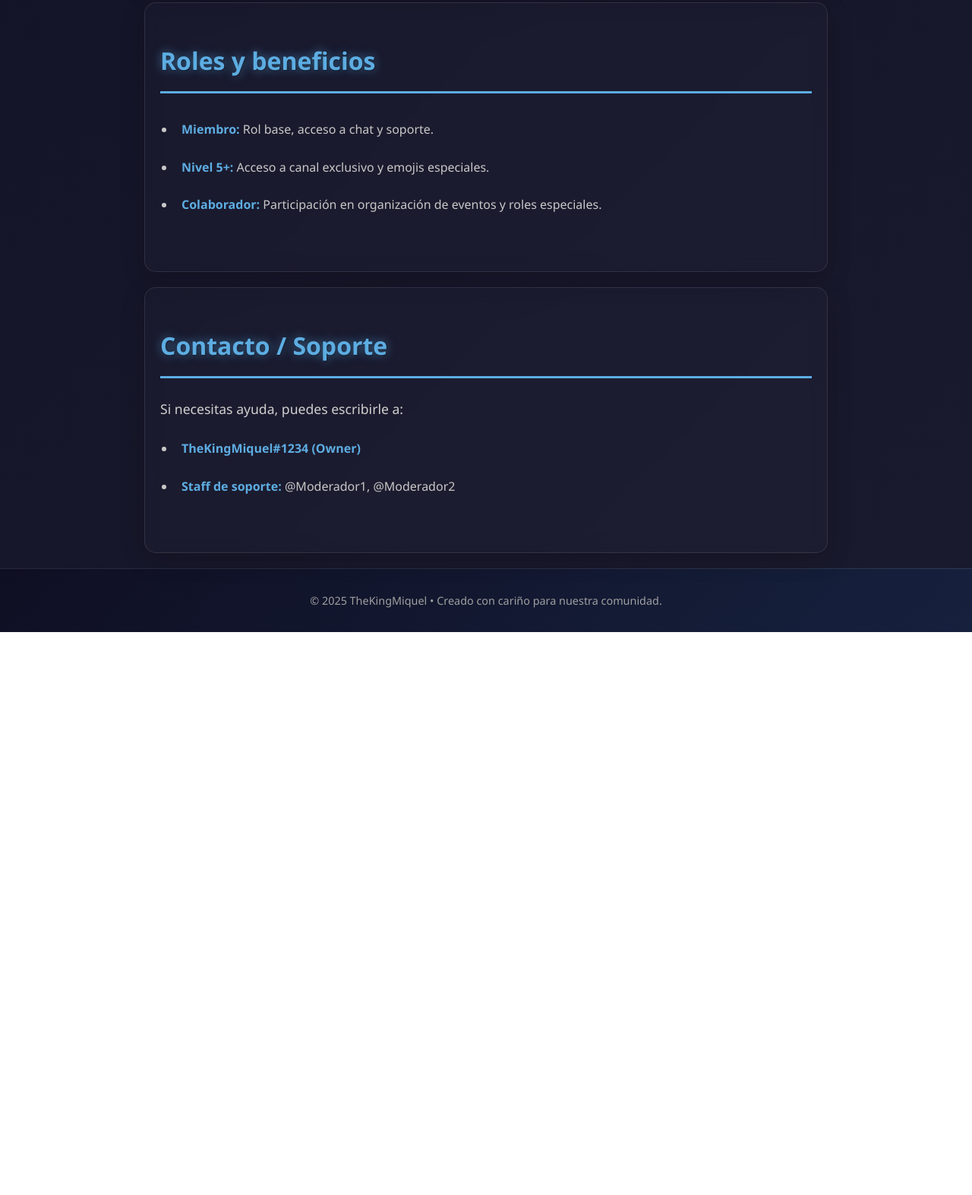
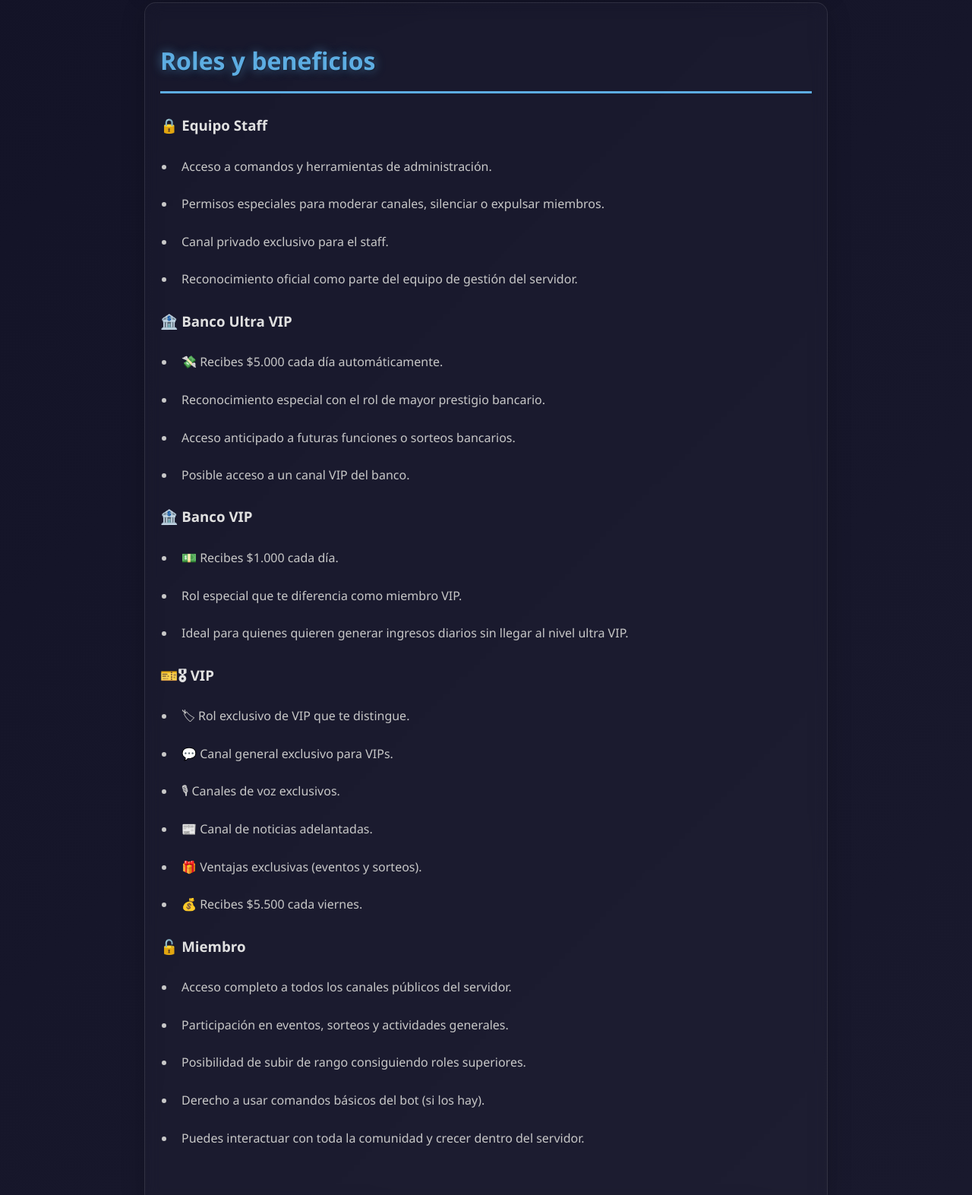
Before and after one commit to PFCO10/TheKingMiquel, a plain HTML site: page index.html in a window 1280 px wide. Shown: the part 2178-3751 px from the top of the page at 76% size. Before the commit the page ends 3010 px from the top, so only its background shows below. Drawn offline with Linux system fonts and the light colour scheme.

Commit message:
Update index.html

```diff
--- a/index.html
+++ b/index.html
@@ -338,11 +338,58 @@
 
   <section id="roles">
     <h2>Roles y beneficios</h2>
-    <ul>
-      <li><strong>Miembro:</strong> Rol base, acceso a chat y soporte.</li>
-      <li><strong>Nivel 5+:</strong> Acceso a canal exclusivo y emojis especiales.</li>
-      <li><strong>Colaborador:</strong> Participación en organización de eventos y roles especiales.</li>
-    </ul>
+   <div class="role-card staff">
+  <h3>🔒 Equipo Staff</h3>
+  <ul>
+    <li>Acceso a comandos y herramientas de administración.</li>
+    <li>Permisos especiales para moderar canales, silenciar o expulsar miembros.</li>
+    <li>Canal privado exclusivo para el staff.</li>
+    <li>Reconocimiento oficial como parte del equipo de gestión del servidor.</li>
+  </ul>
+</div>
+
+<div class="role-card banco-ultra-vip">
+  <h3>🏦 Banco Ultra VIP</h3>
+  <ul>
+    <li>💸 Recibes $5.000 cada día automáticamente.</li>
+    <li>Reconocimiento especial con el rol de mayor prestigio bancario.</li>
+    <li>Acceso anticipado a futuras funciones o sorteos bancarios.</li>
+    <li>Posible acceso a un canal VIP del banco.</li>
+  </ul>
+</div>
+
+<div class="role-card banco-vip">
+  <h3>🏦 Banco VIP</h3>
+  <ul>
+    <li>💵 Recibes $1.000 cada día.</li>
+    <li>Rol especial que te diferencia como miembro VIP.</li>
+    <li>Ideal para quienes quieren generar ingresos diarios sin llegar al nivel ultra VIP.</li>
+  </ul>
+</div>
+
+<div class="role-card vip">
+  <h3>🎫🎖 VIP</h3>
+  <ul>
+    <li>🏷 Rol exclusivo de VIP que te distingue.</li>
+    <li>💬 Canal general exclusivo para VIPs.</li>
+    <li>🎙 Canales de voz exclusivos.</li>
+    <li>📰 Canal de noticias adelantadas.</li>
+    <li>🎁 Ventajas exclusivas (eventos y sorteos).</li>
+    <li>💰 Recibes $5.500 cada viernes.</li>
+  </ul>
+</div>
+
+<div class="role-card miembro">
+  <h3>🔓 Miembro</h3>
+  <ul>
+    <li>Acceso completo a todos los canales públicos del servidor.</li>
+    <li>Participación en eventos, sorteos y actividades generales.</li>
+    <li>Posibilidad de subir de rango consiguiendo roles superiores.</li>
+    <li>Derecho a usar comandos básicos del bot (si los hay).</li>
+    <li>Puedes interactuar con toda la comunidad y crecer dentro del servidor.</li>
+  </ul>
+</div>
+
   </section>
 
   <section id="contact">
```
